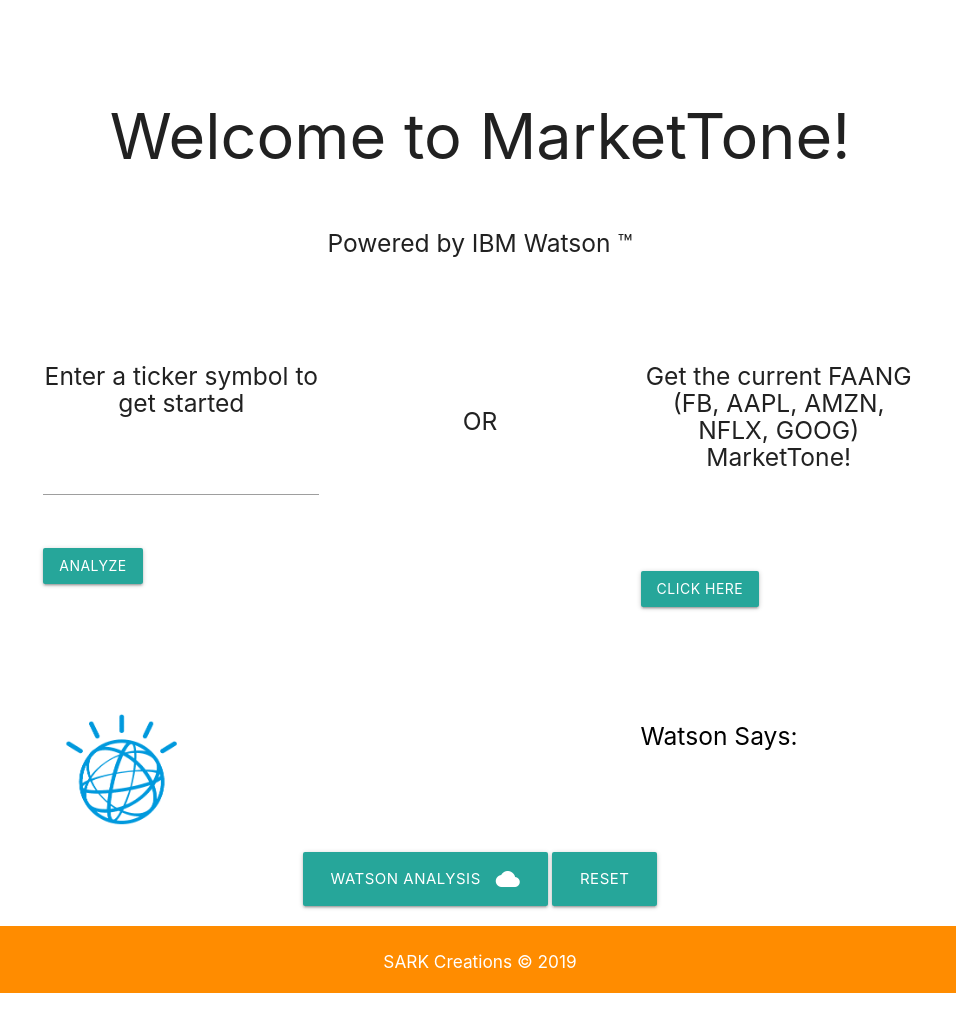
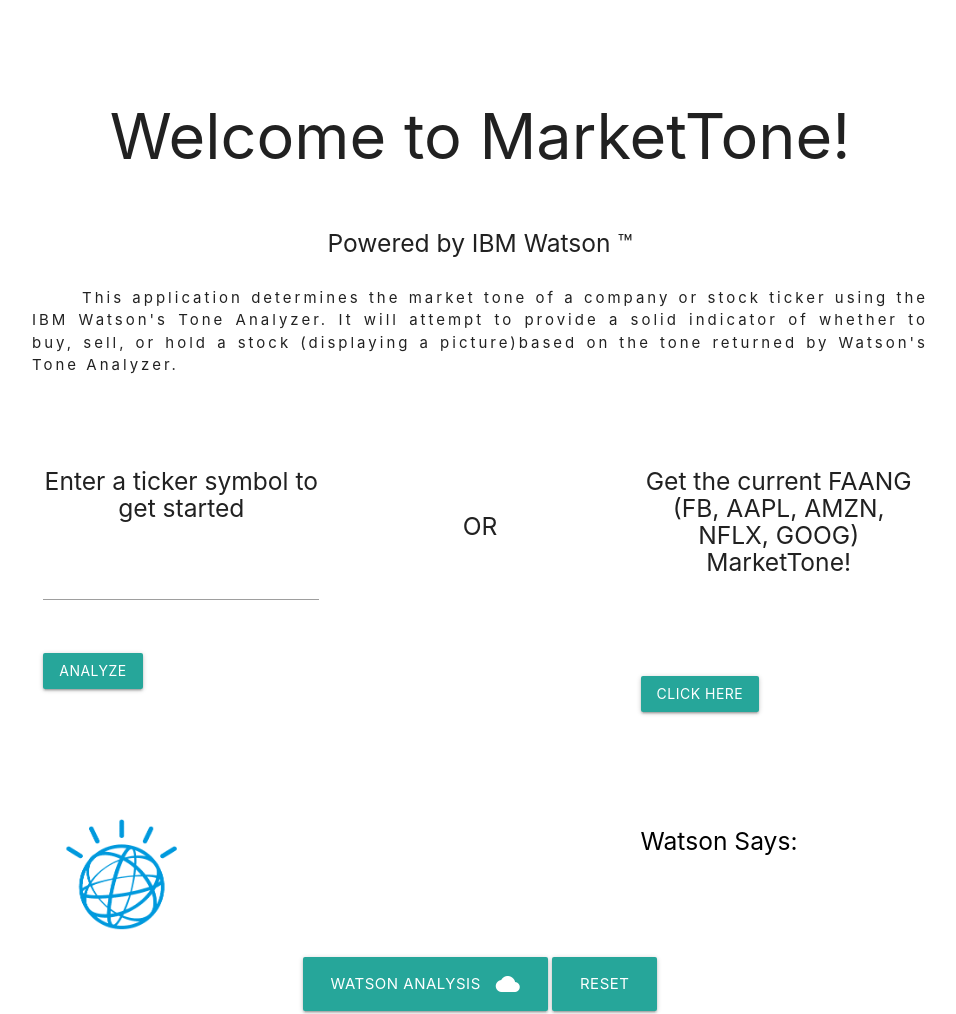
Before and after one commit to zdman135/marketToneApp, a plain HTML site: page index.html in a window 1280 px wide. Shown: the top 1014 px of the page, without its empty margins (160-1116 px from the left). Before the commit the page ends 993 px from the top, so only its background shows below. Drawn offline with nearby package versions, Linux system fonts and the light colour scheme.

Commit message:
style and p tag

```diff
--- a/assets/css/style.css
+++ b/assets/css/style.css
@@ -68,3 +68,8 @@
     width: 100%;
   }
 }
+p{
+  text-indent: 50px;
+  text-align: justify;
+  letter-spacing: 3px;
+}
--- a/index.html
+++ b/index.html
@@ -21,6 +21,10 @@
       <div class="row center">
         <h5 class="header col s12 light"><b>Powered by IBM Watson &trade;</b></h5>
       </div>
+      <div class="info">
+        <p>
+            This application determines the market tone of a company or stock ticker using the IBM Watson's Tone Analyzer. It will attempt to provide a solid indicator of whether to buy, sell, or hold a stock (displaying a picture)based on the tone returned by Watson's Tone Analyzer.
+        </p>
       <br><br>
     </div>
   </div>
```
